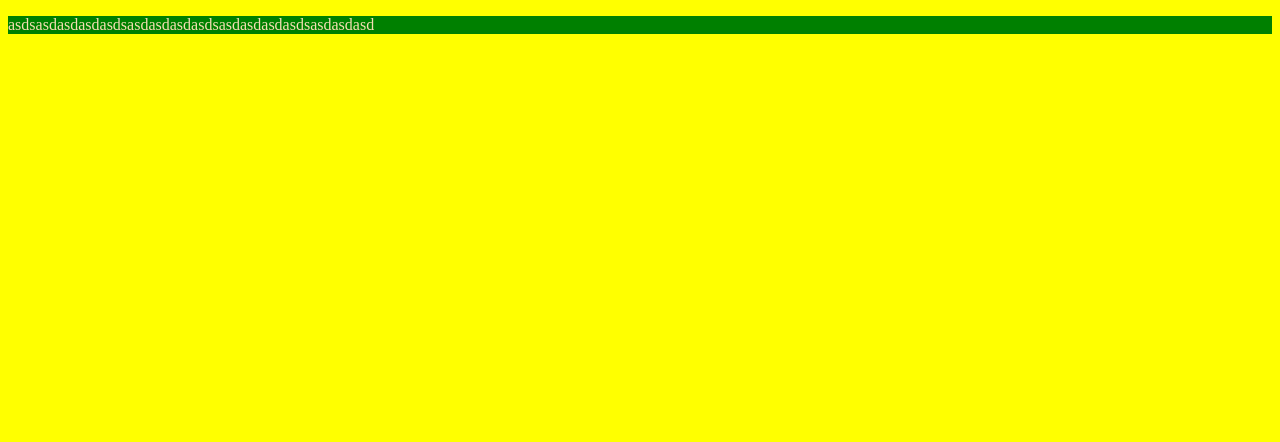
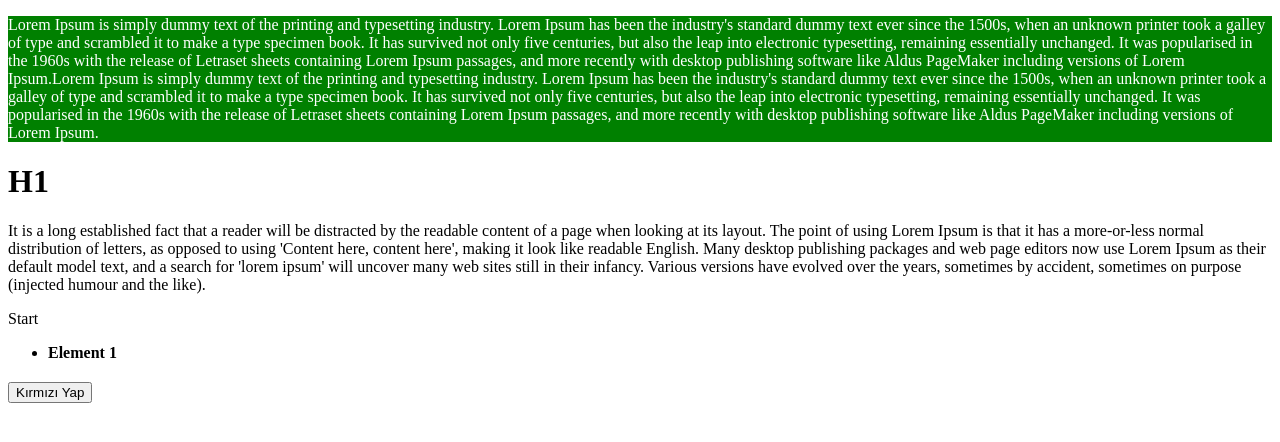
Before and after one commit to omerokumus1/JSBootcamp-Ahmet, a plain HTML site: page P4_Browser/index.html in a window 1280 px wide. Drawn offline with Linux system fonts and the light colour scheme.

Commit message:
html element manipulating

```diff
--- /dev/null
+++ b/P4_Browser/ch1_intro.js
@@ -0,0 +1,45 @@
+// DOM - Document Object Model
+// DOM- sayfanın içerisindeki HTML elemanlarını obje olarak temsil eder
+document.body.style.background = "white";
+let pElement = document.getElementById(1);
+pElement.style.background = "green"
+pElement.style.color = "white"
+
+
+// BOM- Browser Object Model: Browser üzerindeki butonları vs kontrol etmeye yarayan yapı. Örn; favorilere ekleme, sayfayı yenileme, geçmiş, lokasyon vs
+
+// DOM Tree:
+
+const childrenOfBody = document.body.childNodes
+console.log(childrenOfBody.length)
+// alert(document.body.firstChild)
+// alert(document.body.lastChild)
+for (let i = 0; i < childrenOfBody.length; i++) {
+    // console.log("child " + i + ":")
+    // console.log(childrenOfBody[i])
+}
+
+
+// getElementBy methods
+const pElements = document.getElementsByTagName("p")
+console.log("pElements size: " + pElements.length)
+for (let i = 0; i < pElements.length; i++) {
+    console.log(i+1 + ":")
+    console.log(pElements.item(i))
+}
+
+if (document.body.style.background === "black"){
+    for (let i = 0; i <pElements.length; i++) {
+        pElements.item(i).style.background = "grey"
+        pElements.item(i).style.color = "wheat"
+    }
+}
+
+const makeRedBtn = document.getElementById(3)
+makeRedBtn.onclick = function() {
+    document.body.style.background = "red"
+    for (let i = 0; i <pElements.length; i++) {
+        pElements.item(i).style.background = "grey"
+        pElements.item(i).style.color = "wheat"
+    }
+}
--- a/P4_Browser/index.html
+++ b/P4_Browser/index.html
@@ -5,8 +5,37 @@
     <title>Title</title>
 </head>
 <body>
-<p id="1" style="color: wheat; background: green">asdsasdasdasdasdsasdasdasdasdsasdasdasdasdsasdasdasd</p>
-    <script src="intro.js">
-    </script>
+<p id="1" style="color: wheat; background: green">Lorem Ipsum is simply dummy text of the printing and typesetting
+    industry. Lorem Ipsum has been the industry's standard dummy text ever since the 1500s, when an unknown printer took
+    a galley of type and scrambled it to make a type specimen book. It has survived not only five centuries, but also
+    the leap into electronic typesetting, remaining essentially unchanged. It was popularised in the 1960s with the
+    release of Letraset sheets containing Lorem Ipsum passages, and more recently with desktop publishing software like
+    Aldus PageMaker including versions of Lorem Ipsum.Lorem Ipsum is simply dummy text of the printing and typesetting
+    industry. Lorem Ipsum has been the industry's standard dummy text ever since the 1500s, when an unknown printer took
+    a galley of type and scrambled it to make a type specimen book. It has survived not only five centuries, but also
+    the leap into electronic typesetting, remaining essentially unchanged. It was popularised in the 1960s with the
+    release of Letraset sheets containing Lorem Ipsum passages, and more recently with desktop publishing software like
+    Aldus PageMaker including versions of Lorem Ipsum.</p>
+
+<h1>H1</h1>
+<p id="2">
+    It is a long established fact that a reader will be distracted by the readable content of a page when looking at its
+    layout. The point of using Lorem Ipsum is that it has a more-or-less normal distribution of letters, as opposed to
+    using 'Content here, content here', making it look like readable English. Many desktop publishing packages and web
+    page editors now use Lorem Ipsum as their default model text, and a search for 'lorem ipsum' will uncover many web
+    sites still in their infancy. Various versions have evolved over the years, sometimes by accident, sometimes on
+    purpose (injected humour and the like).
+</p>
+
+<div>Start</div>
+<ul>
+    <li>
+        <b>Element 1</b>
+    </li>
+</ul>
+<h2></h2>
+<button id="3">Kırmızı Yap</button>
+<script src="ch1_intro.js">
+</script>
 </body>
 </html>
--- a/P4_Browser/intro.js
+++ /dev/null
@@ -1,9 +0,0 @@
-// DOM - Document Object Model
-// DOM- sayfanın içerisindeki HTML elemanlarını obje olarak temsil eder
-document.body.style.background = "yellow";
-// let pElement = document.getElementById(1);
-// pElement.style.background = "green"
-// pElement.style.color = "white"
-
-
-// BOM- Browser Object Model: Browser üzerindeki butonları vs kontrol etmeye yarayan yapı. Örn; favorilere ekleme, sayfayı yenileme, geçmiş, lokasyon vs
```
